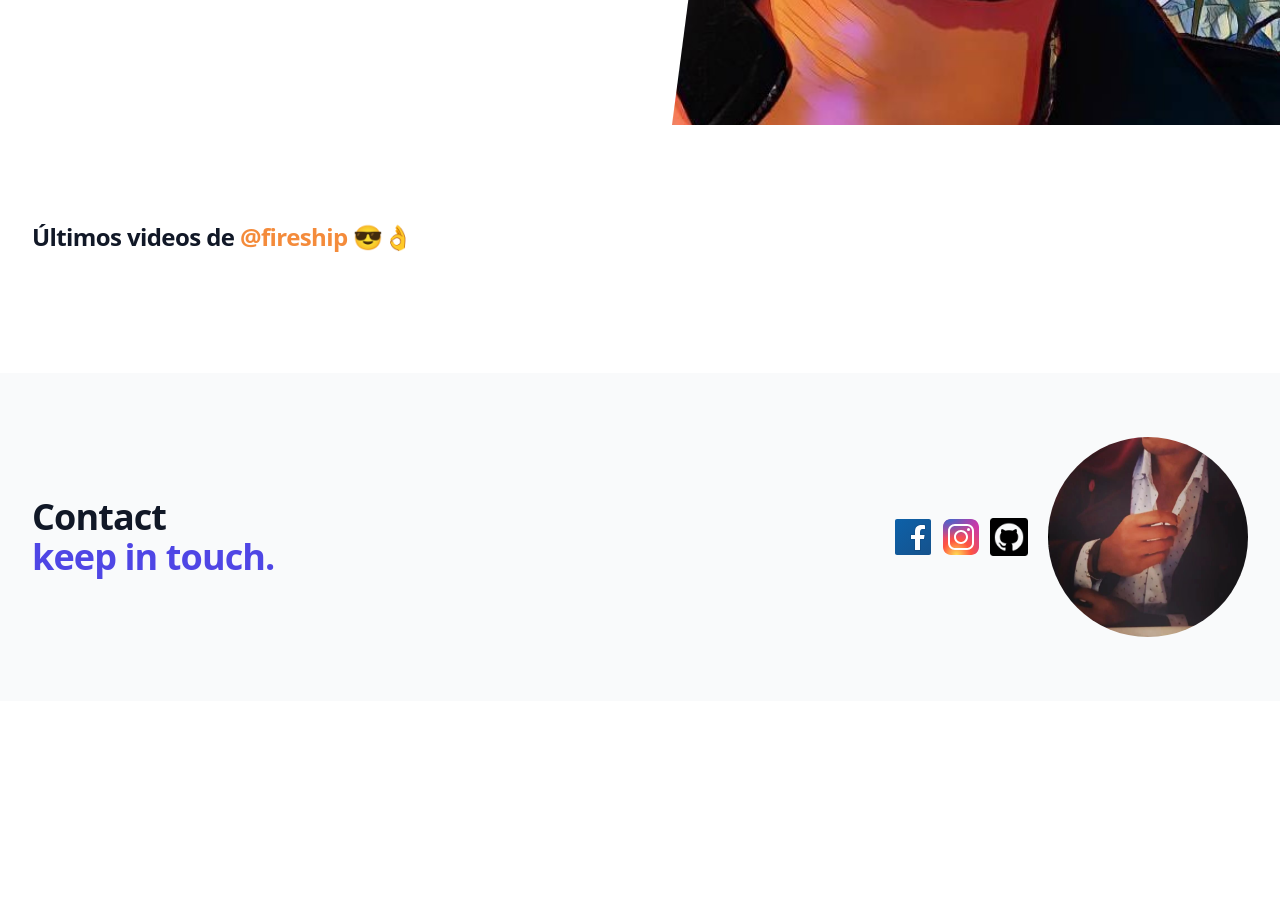
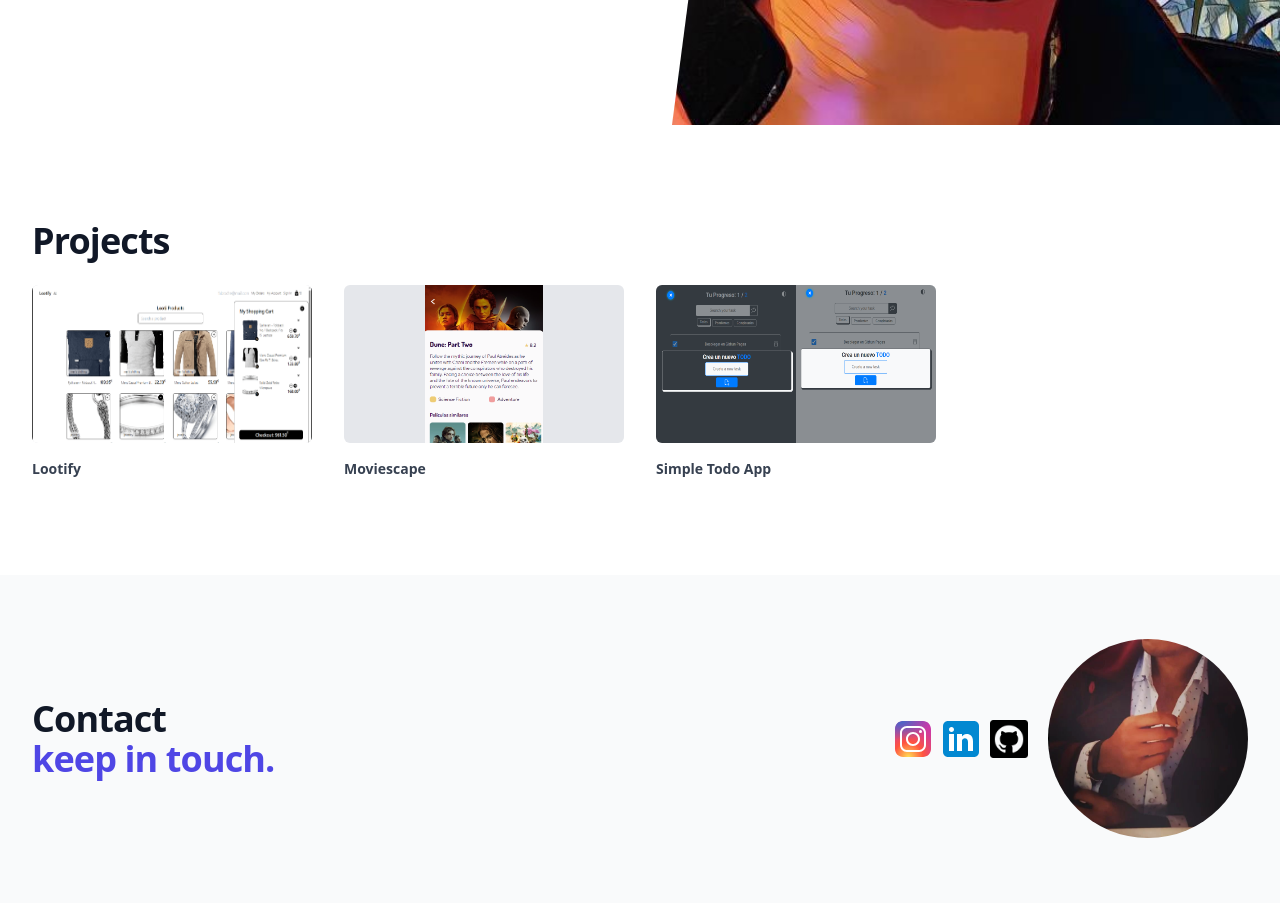
Before and after one commit to fabroche/landing-vanilla, a website: page index.html in a window 1280 px wide. Shown: the part 611-1514 px from the top of the page. Before the commit the page ends 1312 px from the top, so only its background shows below. Drawn offline with nearby package versions, Linux system fonts and the light colour scheme; no server answers.

Commit message:
projects added to landing

```diff
--- a/index.html
+++ b/index.html
@@ -35,16 +35,16 @@
                             </div>
                         </div>
                         <div class="hidden md:block md:ml-10 md:pr-4 md:space-x-8">
-                            <a href="#" class="font-medium text-gray-500 hover:text-gray-900">About</a>
-                            <a href="#" class="font-medium text-gray-500 hover:text-gray-900">Projects</a>
-                            <a href="#" class="font-medium text-gray-500 hover:text-gray-900">Contact</a>
+                            <a href="#about" class="font-medium text-gray-500 hover:text-gray-900">About</a>
+                            <a href="#projects" class="font-medium text-gray-500 hover:text-gray-900">Projects</a>
+                            <a href="#contact" class="font-medium text-gray-500 hover:text-gray-900">Contact</a>
                         </div>
                     </nav>
                 </div>
             </div>
 
             <main class="mt-10 mx-auto max-w-7xl px-4 sm:mt-12 sm:px-6 md:mt-16 lg:mt-20 lg:px-8 xl:mt-28">
-                <div class="sm:text-center lg:text-left">
+                <div id="about" class="sm:text-center lg:text-left">
                     <h1 class="text-4xl tracking-tight font-extrabold text-gray-900 sm:text-5xl md:text-6xl">
                         <span class="block xl:inline">Frank Alberto Broche Gómez</span>
                         <span class="block text-indigo-600 xl:inline">@fabroche</span>
@@ -77,50 +77,40 @@
              src="./src/assets/img/perfil_redes-trim.jpg" alt="">
     </div>
 </div>
-<div class="bg-white">
+
+<div id="projects" class="bg-white">
     <div class="max-w-2xl mx-auto py-16 px-4 sm:py-24 sm:px-6 lg:max-w-7xl lg:px-8">
-        <h2 class="text-2xl font-extrabold tracking-tight text-gray-900">Últimos videos de <a target="_blank" class="channel-link" href="https://www.youtube.com/@Fireship">@fireship</a> 😎👌</h2>
+        <h2 class="text-3xl font-extrabold tracking-tight text-gray-900 sm:text-4xl">Projects</h2>
         <div
                 class="mt-6 grid grid-cols-1 gap-y-10 gap-x-6 sm:grid-cols-2 lg:grid-cols-4 xl:gap-x-8"
-                id="content"
+                id="projects-content"
         >
             <!-- content -->
 
         </div>
     </div>
 </div>
-<div class="bg-gray-50">
+
+<!--<div class="bg-white">-->
+<!--    <div class="max-w-2xl mx-auto py-16 px-4 sm:py-24 sm:px-6 lg:max-w-7xl lg:px-8">-->
+<!--        <h2 class="text-2xl font-extrabold tracking-tight text-gray-900">Últimos videos de <a target="_blank" class="channel-link" href="https://www.youtube.com/@Fireship">@fireship</a> 😎👌</h2>-->
+<!--        <div-->
+<!--                class="mt-6 grid grid-cols-1 gap-y-10 gap-x-6 sm:grid-cols-2 lg:grid-cols-4 xl:gap-x-8"-->
+<!--                id="content"-->
+<!--        >-->
+<!--            &lt;!&ndash; content &ndash;&gt;-->
+
+<!--        </div>-->
+<!--    </div>-->
+<!--</div>-->
+
+<div id="contact" class="bg-gray-50">
     <div class="max-w-7xl mx-auto py-12 px-4 sm:px-6 lg:py-16 lg:px-8 lg:flex lg:items-center lg:justify-between">
         <h2 class="text-3xl font-extrabold tracking-tight text-gray-900 sm:text-4xl">
             <span class="block">Contact</span>
             <span class="block text-indigo-600">keep in touch.</span>
         </h2>
         <div class="mt-8 flex lg:mt-0 lg:flex-shrink-0 contacts">
-            <a target="_blank" href="https://www.facebook.com/profile.php?id=100010586684410">
-                <svg xmlns="http://www.w3.org/2000/svg" x="0px" y="0px" width="48" height="48" viewBox="0 0 48 48"
-
-                     style=" fill:#000000;">
-                    <linearGradient id="awSgIinfw5_FS5MLHI~A9a_yGcWL8copNNQ_gr1" x1="6.228" x2="42.077" y1="4.896"
-                                    y2="43.432"
-                                    gradientUnits="userSpaceOnUse">
-                        <stop offset="0" stop-color="#0d61a9"></stop>
-                        <stop offset="1" stop-color="#16528c"></stop>
-                    </linearGradient>
-                    <path fill="url(#awSgIinfw5_FS5MLHI~A9a_yGcWL8copNNQ_gr1)"
-                          d="M42,40c0,1.105-0.895,2-2,2H8c-1.105,0-2-0.895-2-2V8c0-1.105,0.895-2,2-2h32	c1.105,0,2,0.895,2,2V40z">
-                    </path>
-                    <path
-                            d="M25,38V27h-4v-6h4v-2.138c0-5.042,2.666-7.818,7.505-7.818c1.995,0,3.077,0.14,3.598,0.208	l0.858,0.111L37,12.224L37,17h-3.635C32.237,17,32,18.378,32,19.535V21h4.723l-0.928,6H32v11H25z"
-                            opacity=".05"></path>
-                    <path
-                            d="M25.5,37.5v-11h-4v-5h4v-2.638c0-4.788,2.422-7.318,7.005-7.318c1.971,0,3.03,0.138,3.54,0.204	l0.436,0.057l0.02,0.442V16.5h-3.135c-1.623,0-1.865,1.901-1.865,3.035V21.5h4.64l-0.773,5H31.5v11H25.5z"
-                            opacity=".07"></path>
-                    <path fill="#fff"
-                          d="M33.365,16H36v-3.754c-0.492-0.064-1.531-0.203-3.495-0.203c-4.101,0-6.505,2.08-6.505,6.819V22h-4v4	h4v11h5V26h3.938l0.618-4H31v-2.465C31,17.661,31.612,16,33.365,16z">
-                    </path>
-                </svg>
-            </a>
-
             <a target="_blank" href="https://www.instagram.com/_fabroche_/">
                 <svg xmlns="http://www.w3.org/2000/svg" viewBox="0 0 48 48" width="48px" height="48px">
                     <radialGradient id="yOrnnhliCrdS2gy~4tD8ma" cx="19.38" cy="42.035" r="44.899"
@@ -150,6 +140,10 @@
                 </svg>
             </a>
 
+            <a target="_blank" href="https://www.linkedin.com/in/fabroche/">
+                <img src="./src/assets/icons/linkedin-icon.svg" alt="linkedin icon" width="48" height="48">
+            </a>
+
             <a target="_blank" href="https://github.com/fabroche">
                 <img class="github-icon" src="./src/assets/icons/icons8-github-48.png" WIDTH="38" SIZES="38">
             </a>
--- a/main.js
+++ b/main.js
@@ -6,7 +6,8 @@ function main() {
     const maxResults = 10
     const urlVideos = `https://youtube-v31.p.rapidapi.com/search?channelId=${FIRESHIP_CHANNEL_ID}&part=snippet%2Cid&order=date&maxResults=${maxResults}`;
 
-    const content = null || document.getElementById('content')
+    const content = null || document.getElementById('content');
+    const projectsContent = null || document.getElementById('projects-content');
 
     const options = {
         method: 'GET',
@@ -15,6 +16,32 @@ function main() {
             'X-RapidAPI-Host': 'youtube-v31.p.rapidapi.com'
         }
     };
+
+    const myProjects = [
+        {
+            title: 'Lootify',
+            url: 'https://fabroche-simple-e-commerce.netlify.app/',
+            description: 'A simple e-commerce app maked with the intencion of practice the fundamentals of React JS and Tailwind CSS (Loading skeleton, React Context, React Hooks, React Custom Hooks), this app use the fake store API.',
+            github: 'https://github.com/fabroche/simple-e-commerce',
+            image: './src/assets/img/lootify-preview.png'
+        },
+        {
+            title: 'Moviescape',
+            url: 'https://fabroche.github.io/moviescape/',
+            description: 'A tiny mobile only movies catalogue web app maked with the intencion of learn the fundamentals of consuming API rest (Lazy loading, Loading skeleton, Internazionalization ...), this app use The movieDB API.',
+            github: 'https://github.com/fabroche/simple-todo-app',
+            image: './src/assets/img/moviescape-preview.png'
+        },
+        {
+            title: 'Simple Todo App',
+            url: 'https://fabroche.github.io/simple-todo-app/',
+            description: 'A Simple todo List that I made with the intucion of learn the fundamentals of React JS (Loading skeleton, React Context, React Hooks, React Custom Hooks), this app use localStorage.',
+            github: 'https://github.com/fabroche/simple-todo-app',
+            image: './src/assets/img/Preview-simple-todo-App.png'
+        },
+
+    ]
+
 
     async function fetchChannelVideos(urlApi, options) {
         try {
@@ -45,26 +72,25 @@ function main() {
 
     (async () => {
         try {
-            const videos = await fetchChannelVideos(urlVideos, options);
-            content.innerHTML = `
-            ${videos.items.map(video => `
+            projectsContent.innerHTML = `
+            ${myProjects.map(project => `
              <a
-             class="group relative"
-             href="https://www.youtube.com/watch?v=${video.id.videoId}"
+             class="group relative hover:scale-105 transition:all duration-200 ease"
+             href="${project.url}"
              target="_blank"
              >
                 <div
                         class="w-full bg-gray-200 aspect-w-1 aspect-h-1 rounded-md overflow-hidden group-hover:opacity-75 lg:aspect-none">
                     <img
-                    src="${video.snippet.thumbnails.high.url}"
-                    alt="${video.snippet.description}"
-                    class="w-full"
+                    src="${project.image}"
+                    alt="${project.description}"
+                    class="aspect-video ${project.title === 'Moviescape' ? 'object-scale-down' : ''}"
                       >
                 </div>
                 <div class="mt-4 flex justify-between">
                     <h3 class="text-sm text-gray-700">
                         <span aria-hidden="true" class="absolute inset-0"></span>
-                        <b>${video.snippet.title}</b>
+                        <b>${project.title}</b>
                     </h3>
                 </div>
             </a>
@@ -74,6 +100,37 @@ function main() {
             console.error(error)
         }
     })()
+
+    // (() => {
+    //     try {
+    //         projectsContent.innerHTML = `
+    //         ${myProjects.map(project => `
+    //          <a
+    //          class="group relative"
+    //          href="${project.url}"
+    //          target="_blank"
+    //          >
+    //             <div
+    //                     class="w-full bg-gray-200 aspect-w-1 aspect-h-1 rounded-md overflow-hidden group-hover:opacity-75 lg:aspect-none">
+    //                 <img
+    //                 src="${project.image}"
+    //                 alt="${project.description}"
+    //                 class="w-full"
+    //                   >
+    //             </div>
+    //             <div class="mt-4 flex justify-between">
+    //                 <h3 class="text-sm text-gray-700">
+    //                     <span aria-hidden="true" class="absolute inset-0"></span>
+    //                     <b>${project.title}</b>
+    //                 </h3>
+    //             </div>
+    //         </a>
+    //         `).slice(0, 4).join('')}
+    //         `;
+    //     } catch (error) {
+    //         console.error(error)
+    //     }
+    // })()
 }
 
 document.addEventListener('DOMContentLoaded', main);
```
Also changed, not shown: src/assets/icons/linkedin-icon.svg (added), src/assets/img/Lootify-preview.png (added), src/assets/img/Preview-simple-todo-App.png (added), src/assets/img/moviescape-preview.png (added).
